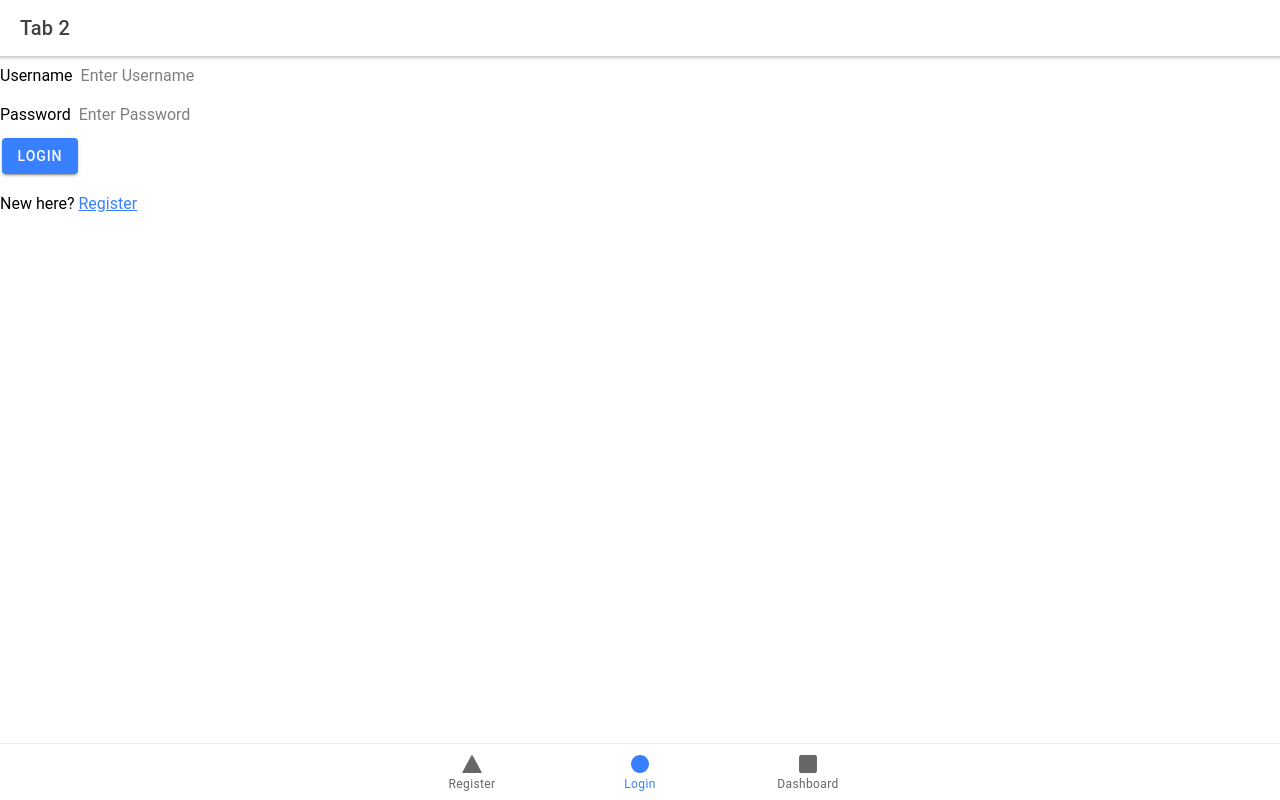
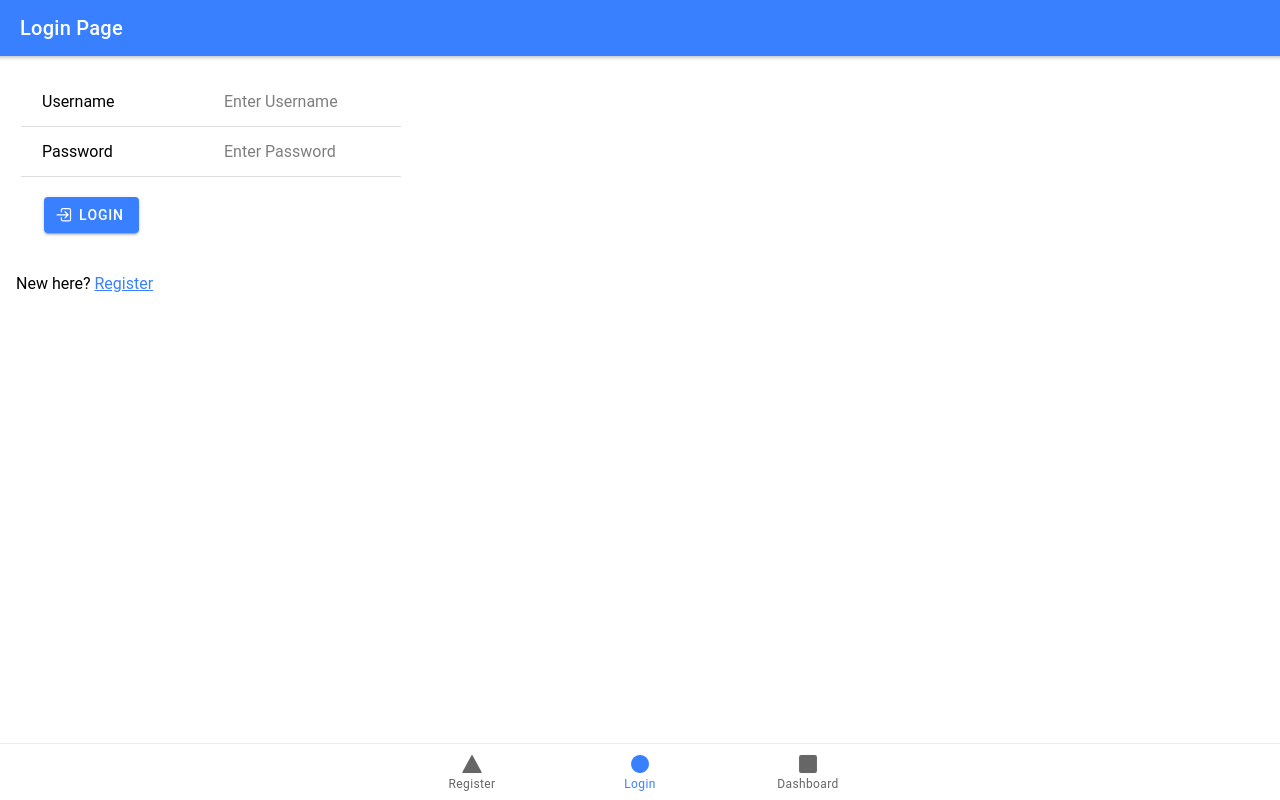
Before and after one commit to BharadwajSairam/myApp, a React (Create React App) app: page /login in a window 1280 px wide. Built offline with nearby package versions, Linux system fonts and the light colour scheme.

Commit message:
added react useref to input components in login page

```diff
--- a/src/components/ExploreContainer.css
+++ /dev/null
@@ -1,24 +0,0 @@
-.container {
-  text-align: center;
-  position: absolute;
-  left: 0;
-  right: 0;
-  top: 50%;
-  transform: translateY(-50%);
-}
-
-.container strong {
-  font-size: 20px;
-  line-height: 26px;
-}
-
-.container p {
-  font-size: 16px;
-  line-height: 22px;
-  color: #8c8c8c;
-  margin: 0;
-}
-
-.container a {
-  text-decoration: none;
-}
--- a/src/components/ExploreContainer.tsx
+++ /dev/null
@@ -1,17 +0,0 @@
-import React from 'react';
-import './ExploreContainer.css';
-
-interface ContainerProps {
-  name: string;
-}
-
-const ExploreContainer: React.FC<ContainerProps> = ({ name }) => {
-  return (
-    <div className="container">
-      <strong>{name}</strong>
-      <p>Explore <a target="_blank" rel="noopener noreferrer" href="https://ionicframework.com/docs/components">UI Components</a></p>
-    </div>
-  );
-};
-
-export default ExploreContainer;
--- a/src/pages/Dashboard.tsx
+++ b/src/pages/Dashboard.tsx
@@ -1,6 +1,5 @@
 import React from 'react';
 import { IonContent, IonHeader, IonPage, IonTitle, IonToolbar } from '@ionic/react';
-import ExploreContainer from '../components/ExploreContainer';
 import './Tab3.css';
 
 const Dashboard: React.FC = () => {
@@ -17,7 +16,6 @@ const Dashboard: React.FC = () => {
             <IonTitle size="large">Tab 3</IonTitle>
           </IonToolbar>
         </IonHeader>
-        <ExploreContainer name="Tab 3 page" />
       </IonContent>
     </IonPage>
   );
--- a/src/pages/Login.tsx
+++ b/src/pages/Login.tsx
@@ -1,42 +1,83 @@
-import React, { useState } from 'react';
-import { IonButton, IonContent, IonHeader, IonInput, IonPage, IonTitle, IonToolbar } from '@ionic/react';
-import ExploreContainer from '../components/ExploreContainer';
+import React, { useState, useRef } from 'react';
+import { IonButton, IonContent, IonHeader, IonInput, IonItem, IonLabel, IonPage, IonTitle, IonToolbar, IonCard, IonCardContent, IonIcon, IonGrid, IonRow, IonCol } from '@ionic/react';
 import './Tab2.css';
+import { logInOutline } from 'ionicons/icons';
 import { Link } from 'react-router-dom';
 
 const Login: React.FC = () => {
-  const [username,setUsername]=useState('')
+  const [welcomeMsg,setwelcomeMsg]=useState('')
   const [password,setPassword]=useState('')
-
-  function loginUser(){
-    console.log(username,password)
+  const userRef=useRef<HTMLIonInputElement>(null);
+  const passRef=useRef<HTMLIonInputElement>(null);
+  const r=document.getElementById('result')
+  const loginUser = () => {
+    console.log(password);
+    const x='fuck u ';
+    const u=userRef.current?.value;
+    const p=passRef.current?.value;
+    reset();
+    setwelcomeMsg('Successfully logged in');
   }
+  const reset = () => {
+    userRef.current!.value='';
+    passRef.current!.value='';
+  };
   return (
     <IonPage>
       <IonHeader>
-        <IonToolbar>
-          <IonTitle>Tab 2</IonTitle>
+        <IonToolbar color="primary">
+          <IonTitle >Login Page</IonTitle>
         </IonToolbar>
       </IonHeader>
-      <IonContent fullscreen>
+      <IonContent fullscreen class="ion-padding">
         <IonHeader collapse="condense">
           <IonToolbar>
-            <IonTitle size="large">Tab 2</IonTitle>
+            <IonTitle size="large">Login</IonTitle>
           </IonToolbar>
         </IonHeader>
-        <IonInput placeholder="Enter Username"
-         onIonChange={(e: any) => setUsername(e.target.value)}>Username
-         </IonInput>
-
-        <IonInput type="password" placeholder="Enter Password"
-        onIonChange={(e: any) => setPassword(e.target.value)}>Password
+        <IonGrid>
+          <IonRow>
+        <IonItem>
+          <IonCol><IonLabel position="fixed">Username</IonLabel></IonCol>
+          <IonCol>
+          <IonInput ref={userRef} placeholder="Enter Username"></IonInput>
+         </IonCol>
+        </IonItem>
+        </IonRow>
+        <IonRow>
+          <IonItem>
+            <IonCol>
+        <IonLabel position="fixed">Password</IonLabel></IonCol>
+        <IonCol>
+        <IonInput ref={passRef} type="password" placeholder="Enter Password"
+        onIonChange={(e: any) => setPassword(e.target.value)}>
         </IonInput>
-
-        <IonButton onClick={loginUser} routerLink="/login" >Login</IonButton>
+        </IonCol>
+        </IonItem>
+        </IonRow>
+        <IonRow>
+        <div className="ion-text-center ion-margin">
+            <IonCol><IonButton onClick={loginUser} routerLink="/login" >
+            <IonIcon slot="start" icon={logInOutline}/>
+              Login</IonButton>
+              </IonCol>
+        </div>
+        </IonRow>
+        {welcomeMsg && (
+        <IonRow>
+          <IonCol>
+            <IonCard>
+              <IonCardContent>
+                <h2>{welcomeMsg}</h2>
+              </IonCardContent>
+            </IonCard>
+          </IonCol>
+        </IonRow>)}
+        </IonGrid>
         <p>
           New here? <Link to="/register">Register</Link>
         </p>
-
+        <div id='result'></div>
       </IonContent>
     </IonPage>
   );
--- a/src/pages/Register.tsx
+++ b/src/pages/Register.tsx
@@ -1,6 +1,5 @@
 import React, { useState }  from 'react';
 import { IonContent, IonHeader, IonPage, IonTitle, IonToolbar, IonInput, IonButton } from '@ionic/react';
-import ExploreContainer from '../components/ExploreContainer';
 import './Tab1.css';
 import { Link } from 'react-router-dom';
 //const [text, setText] = useState<string>();
```
Also changed, not shown: src/firebaseConfig.ts (deleted).
